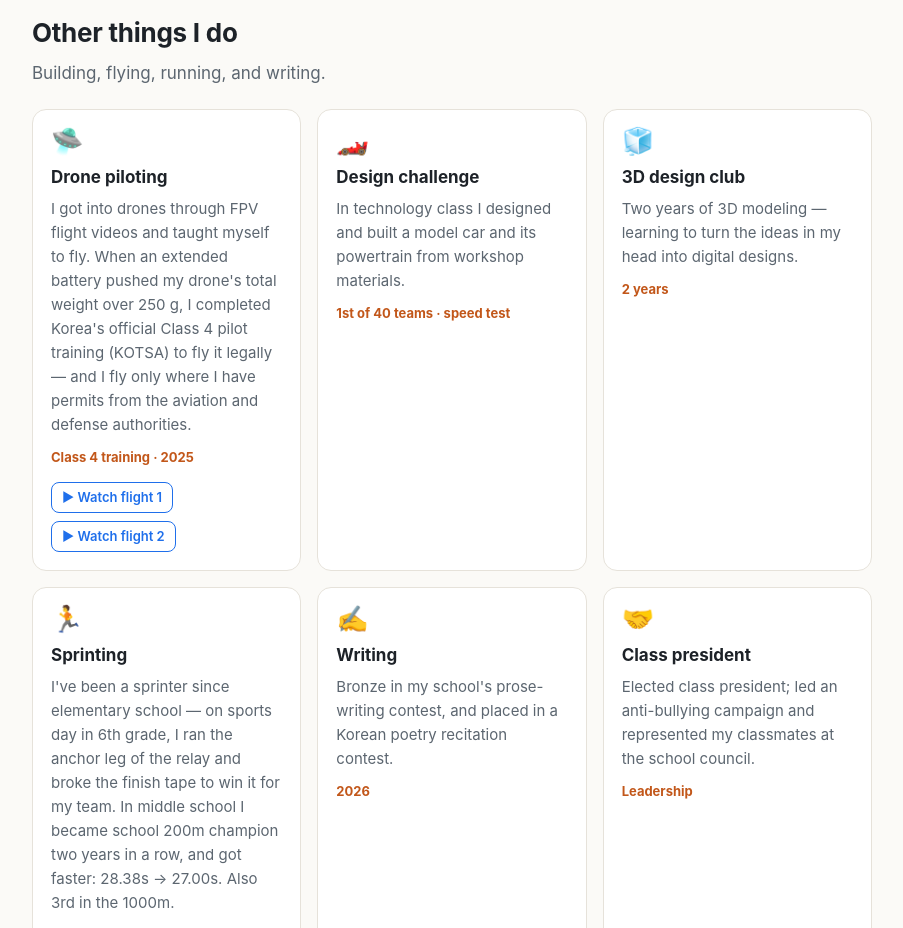
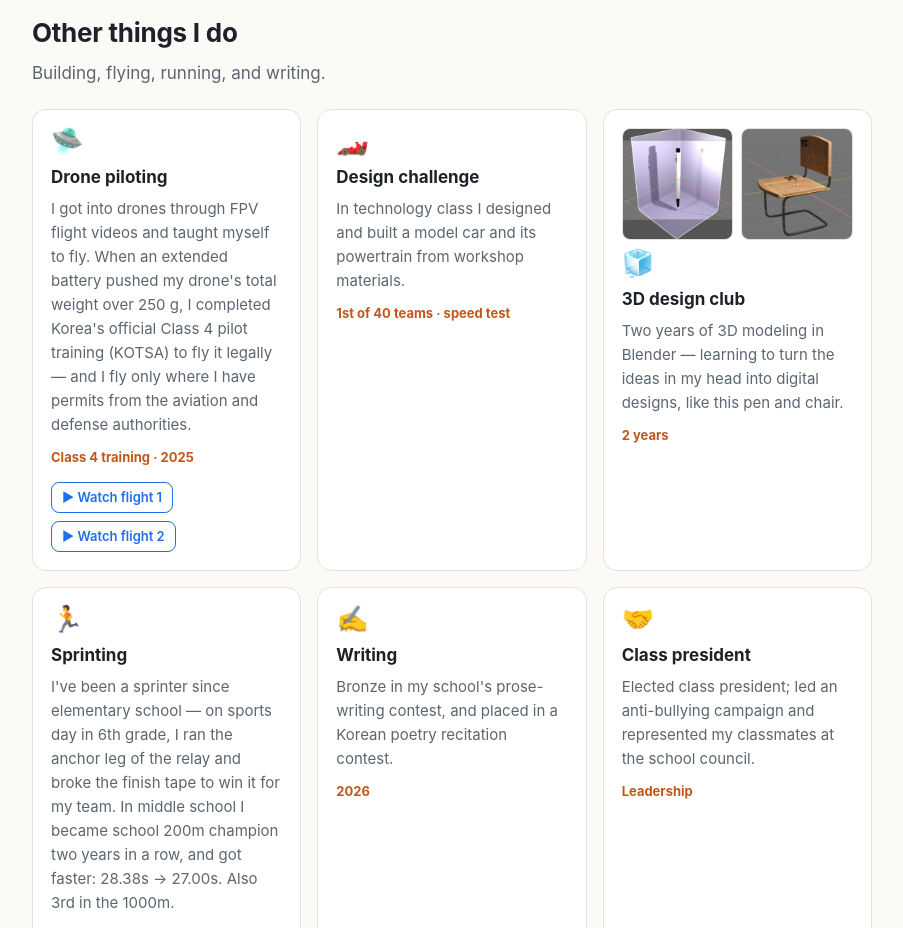
Before and after one commit to ns2000-wq/portfolio, a plain HTML site: page index.html in a window 1280 px wide. Shown: the part 2700-3628 px from the top of the page, without its empty margins (188-1091 px from the left). Drawn offline with Linux system fonts and the light colour scheme.

Commit message:
Add files via upload

```diff
--- a/index.html
+++ b/index.html
@@ -107,6 +107,8 @@
     .card p { margin: 0; color: var(--muted); font-size: 15px; }
     .card .fact { display: inline-block; margin-top: 10px; font-size: 13px; font-weight: 700; color: var(--warm); }
     .card img { width: 100%; height: 140px; object-fit: cover; border-radius: 8px; margin-bottom: 8px; }
+    .card .thumbs { display: grid; grid-template-columns: 1fr 1fr; gap: 8px; margin-bottom: 10px; }
+    .card .thumbs img { width: 100%; aspect-ratio: 1 / 1; object-fit: cover; border-radius: 8px; border: 1px solid var(--line); display: block; height: auto; margin: 0; }
     .card .links { display: flex; flex-wrap: wrap; gap: 8px; margin-top: 12px; }
     .card .links a { font-size: 13px; font-weight: 600; text-decoration: none; color: var(--accent); border: 1px solid var(--accent); border-radius: 8px; padding: 4px 10px; }
     .card .links a:hover { background: var(--accent-soft); }
@@ -246,10 +248,13 @@
           <span class="fact">1st of 40 teams &middot; speed test</span>
         </div>
         <div class="card">
-          <!-- <img src="images/3d.jpg" alt="My 3D model"> -->
+          <div class="thumbs">
+            <img src="3d-pen.jpg" alt="3D model of a ballpoint pen in Blender, lit in a studio scene" loading="lazy">
+            <img src="3d-chair.jpg" alt="3D model of a wooden school chair with a metal frame in Blender" loading="lazy">
+          </div>
           <div class="icon">🧊</div>
           <h3>3D design club</h3>
-          <p>Two years of 3D modeling &mdash; learning to turn the ideas in my head into digital designs.</p>
+          <p>Two years of 3D modeling in Blender &mdash; learning to turn the ideas in my head into digital designs, like this pen and chair.</p>
           <span class="fact">2 years</span>
         </div>
         <div class="card">
```
Also changed, not shown: 3d-chair.jpg (added), 3d-pen.jpg (added).
